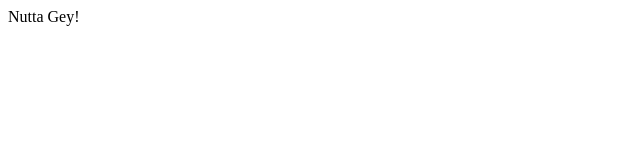
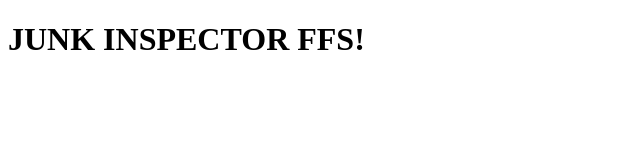
Before and after one commit to JudgeRedd/JudgeRedd.github.io, a plain HTML site: page index.html in a window 1280 px wide. Shown: the whole page, without its empty margins (0-640 px from the left). Drawn offline with Linux system fonts and the light colour scheme.

Commit message:
Update index.html

```diff
--- a/index.html
+++ b/index.html
@@ -8,7 +8,7 @@
 </head>
 <body>
     <div class="lol">
-        Nutta Gey!
+        <h1>JUNK INSPECTOR FFS!</h1>
     </div>
 </body>
 </html>
```
